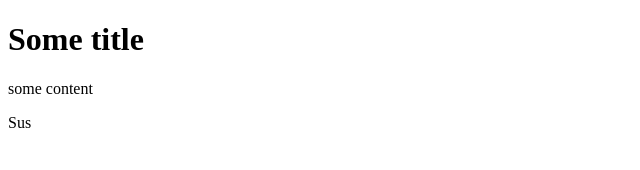
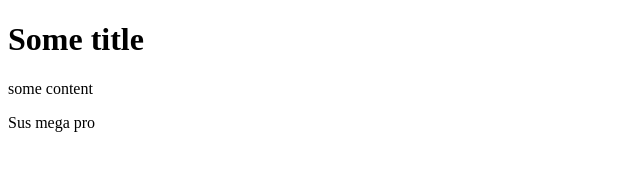
Before and after one commit to Luka-Hrachov/test2, a plain HTML site: page index.html in a window 1280 px wide. Shown: the full height of the page, 0-640 px from the left. Drawn offline with Linux system fonts and the light colour scheme.

Commit message:
feat: p2 change

```diff
--- a/index.html
+++ b/index.html
@@ -8,6 +8,6 @@
 <body>
     <h1>Some title</h1>
     <p>some content</p>
-    <p>Sus</p>
+    <p>Sus mega pro</p>
 </body>
 </html>
```
